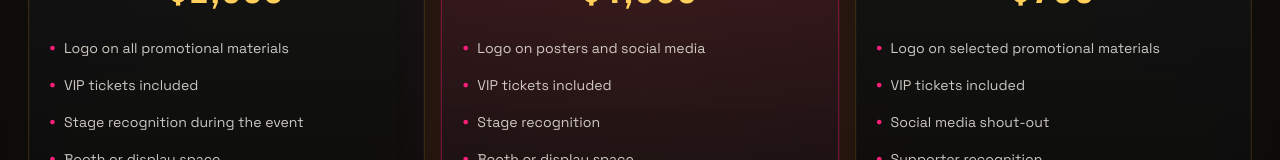
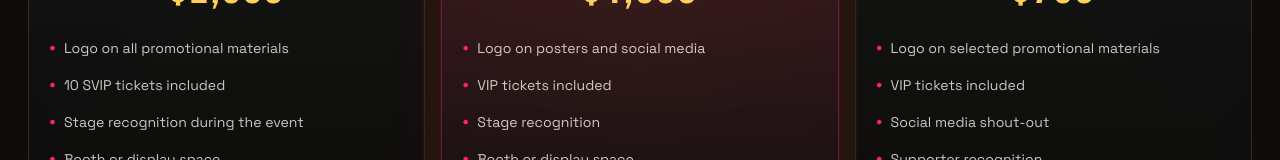
Before and after one commit to joytence/beks-battalion-landing, a Next.js app: page / in a window 1280 px wide. Shown: the part 2126-2286 px from the top of the page. Built offline with nearby package versions, Linux system fonts and the light colour scheme.

Commit message:
Update platinum sponsor ticket copy

```diff
--- a/app/page.tsx
+++ b/app/page.tsx
@@ -72,7 +72,7 @@ const sponsors = [
     price: "$2,500",
     items: [
       "Logo on all promotional materials",
-      "VIP tickets included",
+      "10 SVIP tickets included",
       "Stage recognition during the event",
       "Booth or display space",
       "Social media promotion before and after",
```
